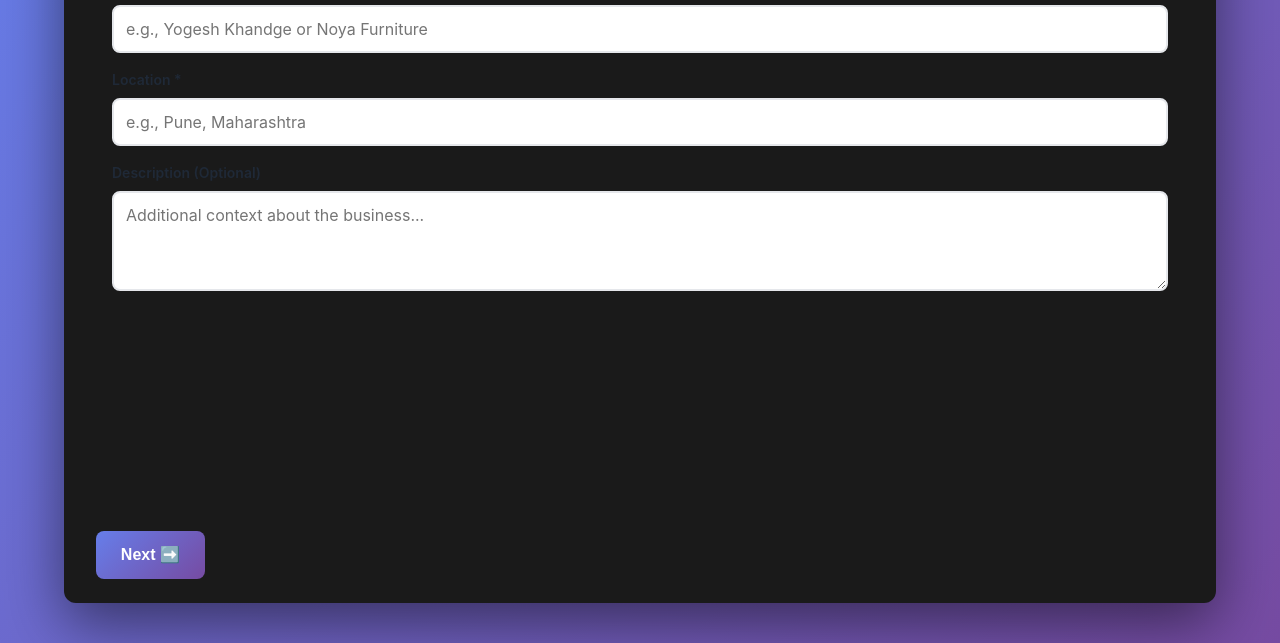
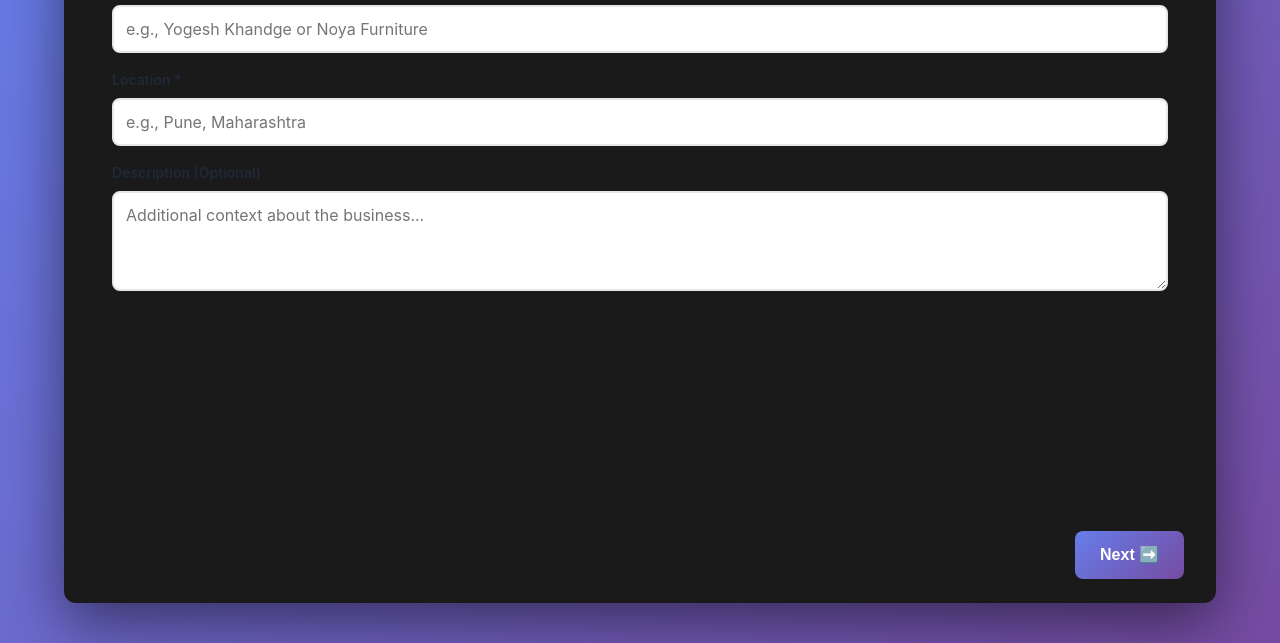
Before and after one commit to dlai-sd/MarketML, a plain HTML site: page frontend/index.html in a window 1280 px wide. Shown: the part 157-800 px from the top of the page. Drawn offline with Linux system fonts and the light colour scheme.

Commit message:
fix: position Next button always on right side
- Changed to absolute positioning for both buttons
- Next button always anchored to right (right: 0)
- Home/Back button anchored to left (left: 0)
- Both buttons maintain 10% width and fixed positions

```diff
--- a/frontend/css/base.css
+++ b/frontend/css/base.css
@@ -196,20 +196,23 @@ html, body {
     bottom: var(--space-lg);
     left: var(--space-xl);
     right: var(--space-xl);
-    display: flex;
-    justify-content: space-between;
-    align-items: center;
     z-index: var(--z-fixed);
 }
 
 .btn-back,
 .btn-home {
+    position: absolute;
+    left: 0;
+    bottom: 0;
     width: 10% !important;
     min-width: 80px;
     margin: 0;
 }
 
 .btn-next {
+    position: absolute;
+    right: 0;
+    bottom: 0;
     width: 10% !important;
     min-width: 80px;
     margin: 0;
```
